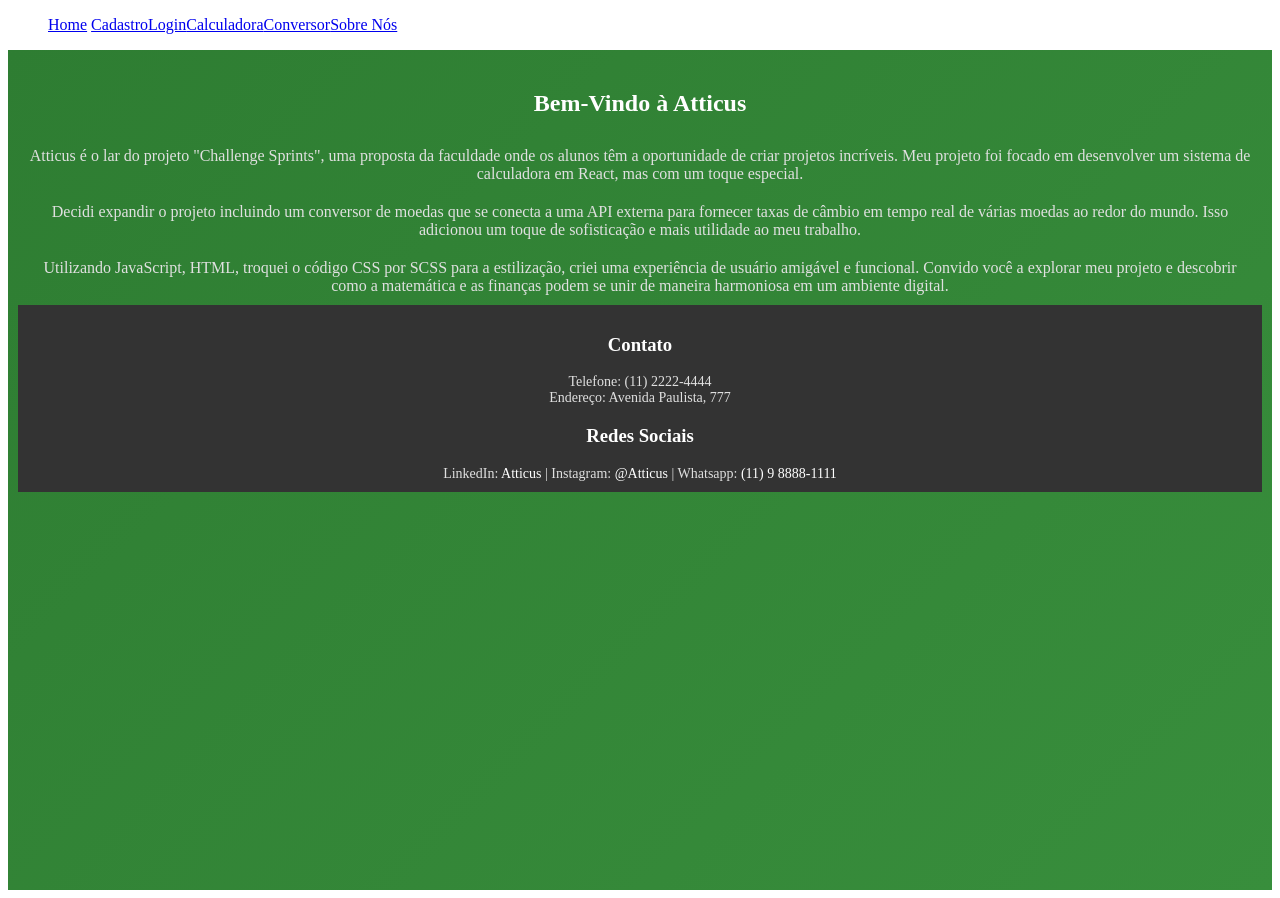
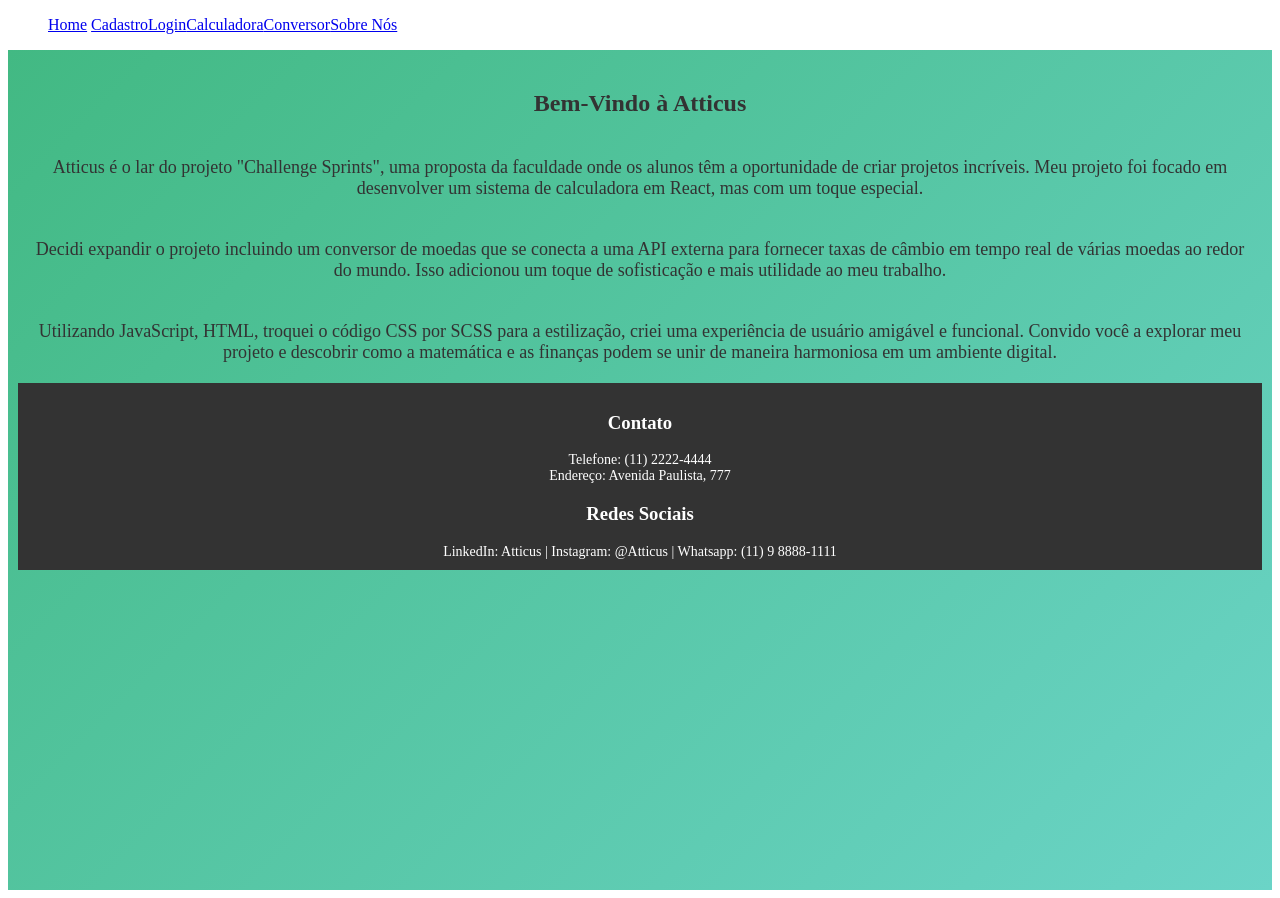
Before and after one commit to Biettt/Calculator, a React (Vite) app in the folder calculator/: page / in a window 1280 px wide. Built offline with nearby package versions, Linux system fonts and the light colour scheme.

Commit message:
update scss

```diff
--- a/calculator/src/styles/Home.css
+++ b/calculator/src/styles/Home.css
@@ -1,25 +1,33 @@
 @charset "UTF-8";
 .home {
-  background: linear-gradient(135deg, #2e7d32, #388e3c);
-  color: #fff;
+  background: linear-gradient(135deg, #42b983, #6bd4c7);
+  color: #333; /* Texto mais escuro para contraste */
   padding: 20px;
   text-align: center;
   min-height: 100vh;
   display: flex;
-  flex-direction: column; /* Usar flexbox em coluna */
-  align-items: center; /* Alinhar itens verticalmente */
+  flex-direction: column;
+  align-items: center;
 }
 .home h1 {
-  font-size: 24px;
-  color: #ffd700;
+  font-size: 36px;
+  color: #ffd700; /* Amarelo brilhante */
 }
 .home p {
-  font-size: 16px;
-  color: #e0e0e0;
-  margin: 10px 0;
+  font-size: 18px;
+  margin: 20px 0;
 }
-.home .content {
-  flex: 1; /* Expande o conteúdo para preencher o espaço restante */
+.home .cta-button {
+  display: inline-block;
+  background-color: #ffd700;
+  color: #333;
+  padding: 10px 20px;
+  text-decoration: none;
+  font-weight: bold;
+  border-radius: 5px;
+}
+.home .cta-button:hover {
+  background-color: #ffcc00;
 }
 
 /* Estilos para o rodapé no final da página */
--- a/calculator/src/styles/Home.scss
+++ b/calculator/src/styles/Home.scss
@@ -1,26 +1,35 @@
 .home {
-    background: linear-gradient(135deg, #2e7d32, #388e3c);
-    color: #fff;
+  background: linear-gradient(135deg, #42b983, #6bd4c7);
+  color: #333; /* Texto mais escuro para contraste */
   padding: 20px;
   text-align: center;
   min-height: 100vh;
   display: flex;
-    flex-direction: column; /* Usar flexbox em coluna */
-    align-items: center; /* Alinhar itens verticalmente */
+  flex-direction: column;
+  align-items: center;
 
   h1 {
-      font-size: 24px;
-      color: #ffd700;
+    font-size: 36px;
+    color: #ffd700; /* Amarelo brilhante */
   }
 
   p {
-      font-size: 16px;
-      color: #e0e0e0;
-      margin: 10px 0;
+    font-size: 18px;
+    margin: 20px 0;
   }
 
-    .content {
-      flex: 1; /* Expande o conteúdo para preencher o espaço restante */
+  .cta-button {
+    display: inline-block;
+    background-color: #ffd700;
+    color: #333;
+    padding: 10px 20px;
+    text-decoration: none;
+    font-weight: bold;
+    border-radius: 5px;
+
+    &:hover {
+      background-color: #ffcc00;
+    }
   }
 }
 
```
Also changed, not shown: 1 other file (tests, documents, lock files or other folders). Lines whose indentation alone changed are shown as unchanged.
